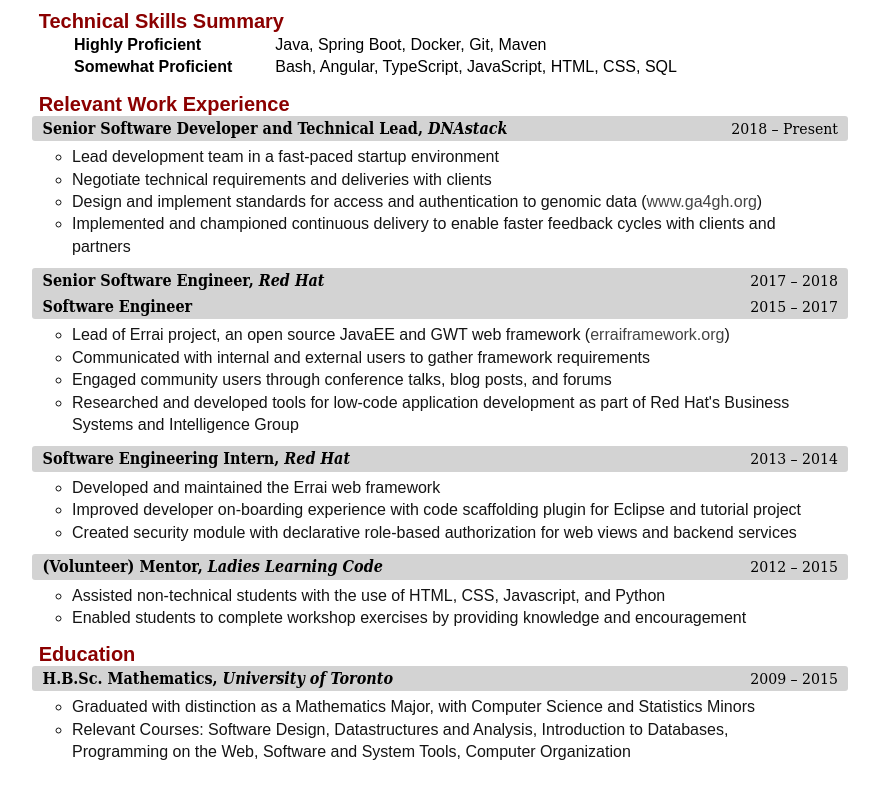
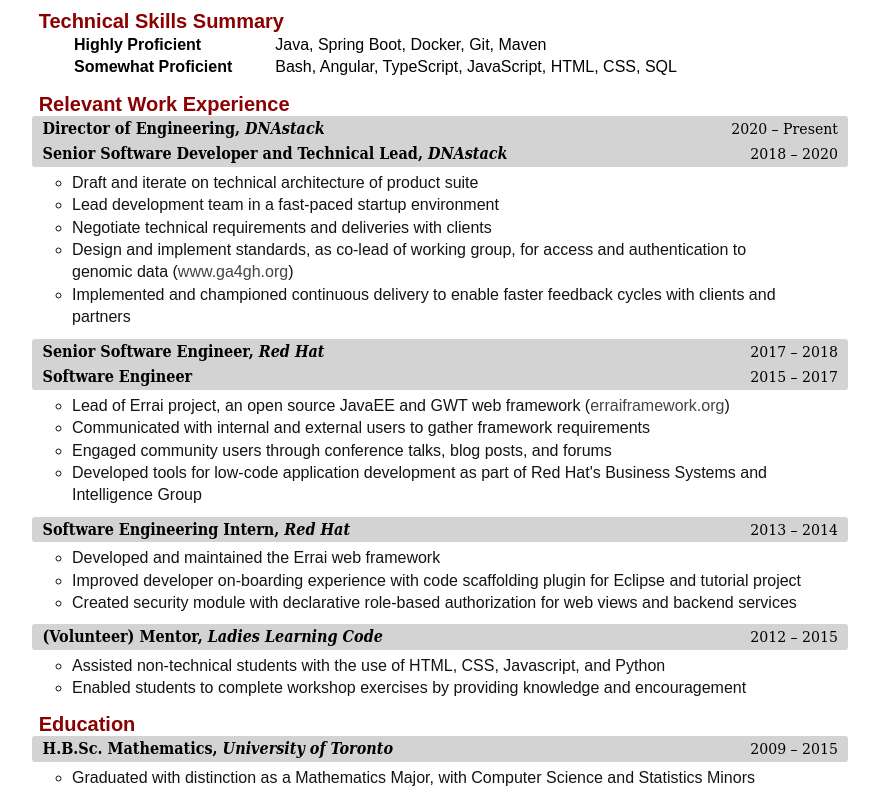
Before and after one commit to mbarkley/mbarkley.github.io, a plain HTML site: page resume.html in a window 1280 px wide. Shown: the part 81-880 px from the top of the page, without its empty margins (200-1079 px from the left). Before the commit the page ends 855 px from the top, so only its background shows below. Drawn offline with Linux system fonts and the light colour scheme.

Commit message:
Update resume with most recent title change

```diff
--- a/resume.html
+++ b/resume.html
@@ -206,14 +206,19 @@
         <h2>Relevant Work Experience</h2>
         <article>
             <h3>
+                Director of Engineering, <span class="italic"><a target="_blank"
+                                                                                      href="https://www.dnastack.com/">DNAstack</a></span><span
+                    class="date">2020 &ndash; Present</span>
+		<br>
                 Senior Software Developer and Technical Lead, <span class="italic"><a target="_blank"
                                                                                       href="https://www.dnastack.com/">DNAstack</a></span><span
-                    class="date">2018 &ndash; Present</span>
+                    class="date">2018 &ndash; 2020</span>
             </h3>
             <ul>
+                <li>Draft and iterate on technical architecture of product suite</li>
                 <li>Lead development team in a fast-paced startup environment</li>
                 <li>Negotiate technical requirements and deliveries with clients</li>
-                <li>Design and implement standards for access and authentication to genomic data
+                <li>Design and implement standards, as co-lead of working group, for access and authentication to genomic data
                     (<a target="_blank" href="https://www.ga4gh.org/">www.ga4gh.org</a>)
                 </li>
                 <li>Implemented and championed continuous delivery to enable faster feedback cycles with clients and
@@ -235,7 +240,7 @@
                 </li>
                 <li>Communicated with internal and external users to gather framework requirements</li>
                 <li>Engaged community users through conference talks, blog posts, and forums</li>
-                <li>Researched and developed tools for low-code application development as part of Red Hat's Business
+                <li>Developed tools for low-code application development as part of Red Hat's Business
                     Systems and Intelligence Group
                 </li>
             </ul>
@@ -271,9 +276,6 @@
                     class="date">2009 &ndash; 2015</span></h3>
             <ul>
                 <li>Graduated with distinction as a Mathematics Major, with Computer Science and Statistics Minors</li>
-                <li>Relevant Courses: Software Design, Datastructures and Analysis, Introduction to Databases,
-                    Programming on the Web, Software and System Tools, Computer Organization
-                </li>
             </ul>
         </article>
     </section>
```
Also changed, not shown: 1 other file.
